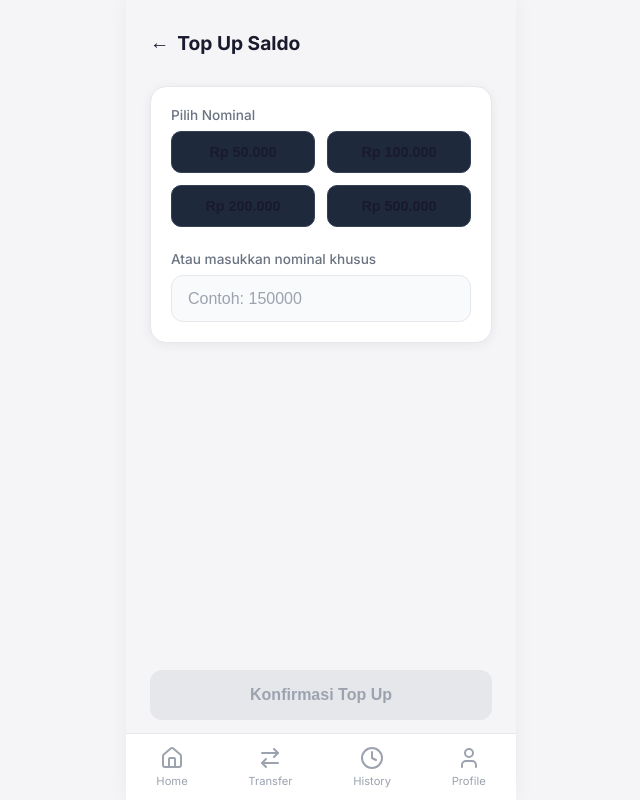
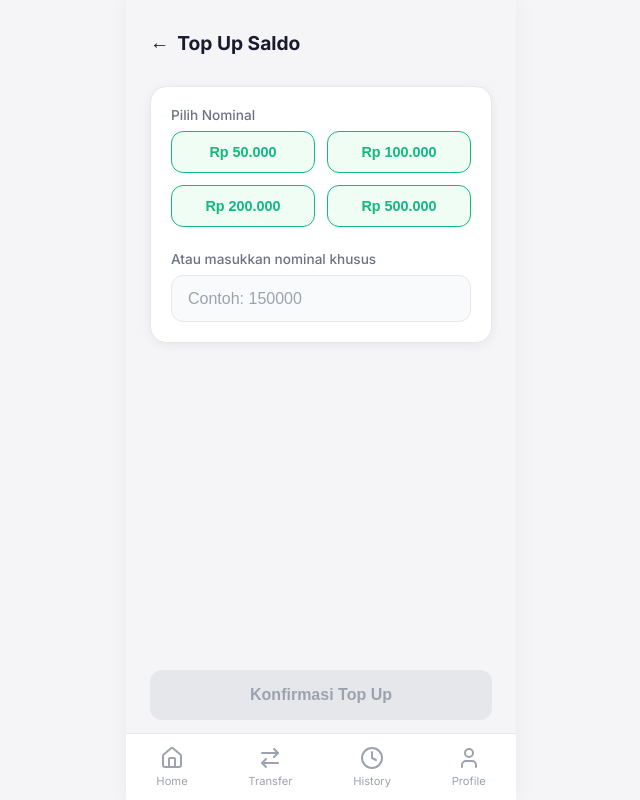
Before and after one commit to kiagusgatot/mini-wallet, a React (Vite) app in the folder frontend-react/: page /topup in a window 1280 px wide. Shown: the whole page, without its empty margins (319-959 px from the left). Built offline with nearby package versions, Linux system fonts and the light colour scheme; sample sign-in values are in the browser's storage; the HTML template or start-up script is replaced by a standard one.

Commit message:
fix(ux): improve contrast of top up quick amount buttons

```diff
--- a/frontend-react/src/pages/TopUpPage.jsx
+++ b/frontend-react/src/pages/TopUpPage.jsx
@@ -41,25 +41,30 @@ export default function TopUpPage() {
         <div className="card mb-6">
           <label className="form-label mb-2">Pilih Nominal</label>
           <div style={{ display: 'grid', gridTemplateColumns: '1fr 1fr', gap: '0.75rem', marginBottom: '1.5rem' }}>
-            {presets.map((val) => (
-              <button
+            {presets.map((val) => {
+              const isSelected = amount === val.toString();
+              return (
+                <motion.button
                   key={val}
                   type="button"
                   onClick={() => setAmount(val.toString())}
+                  whileHover={!isSelected ? { backgroundColor: '#D1FAE5', color: '#059669' } : {}}
                   style={{
-                  background: amount === val.toString() ? 'rgba(16,185,129,0.1)' : '#1e293b',
-                  border: `1px solid ${amount === val.toString() ? '#10b981' : '#334155'}`,
-                  color: amount === val.toString() ? '#10b981' : '#1A1A2E',
-                  padding: '0.75rem',
-                  borderRadius: '10px',
+                    backgroundColor: isSelected ? '#10b981' : '#F0FDF4',
+                    border: '1.5px solid #10b981',
+                    color: isSelected ? '#FFFFFF' : '#10b981',
+                    padding: '12px 16px',
+                    borderRadius: '12px',
                     fontWeight: 600,
                     fontSize: '0.9rem',
-                  cursor: 'pointer'
+                    cursor: 'pointer',
+                    transition: 'background-color 0.2s, color 0.2s'
                   }}
                 >
                   Rp {val.toLocaleString('id-ID')}
-              </button>
-            ))}
+                </motion.button>
+              );
+            })}
           </div>
 
           <label className="form-label mb-2">Atau masukkan nominal khusus</label>
```
Lines whose indentation alone changed are shown as unchanged.
